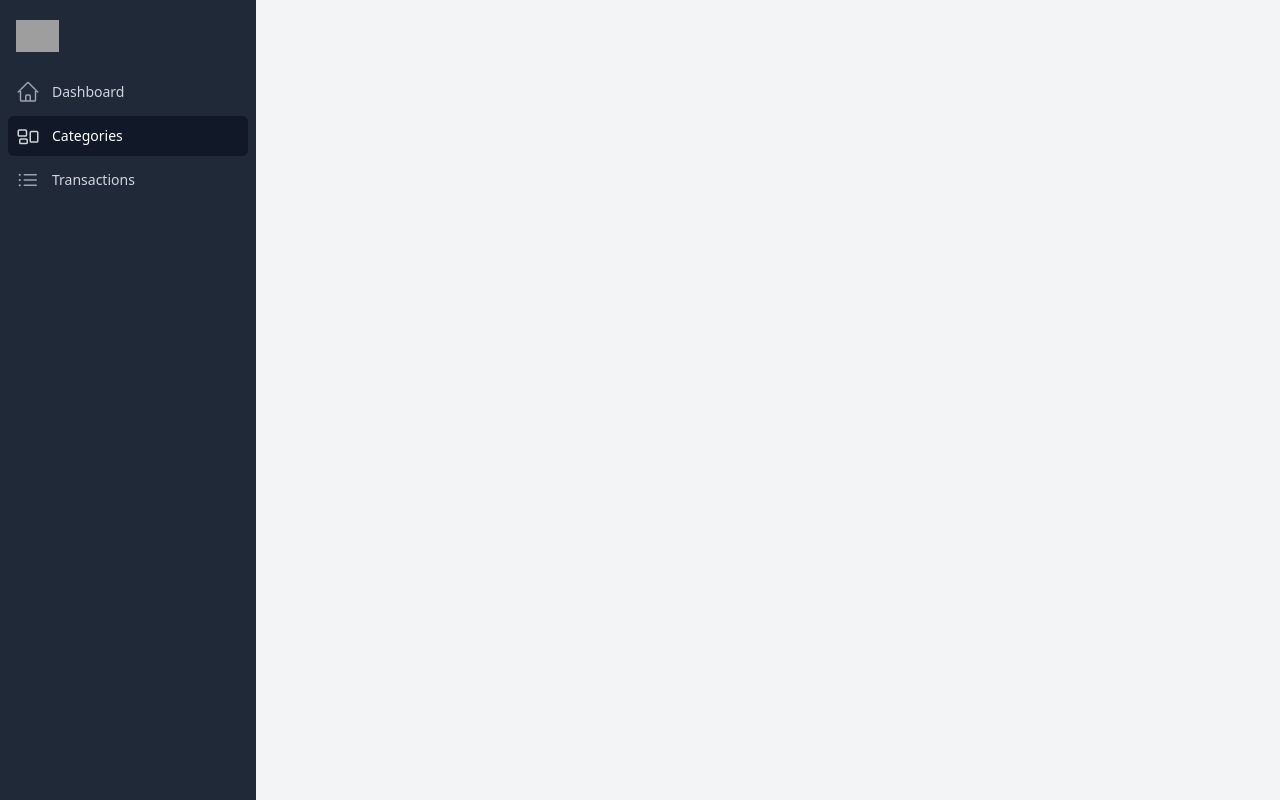
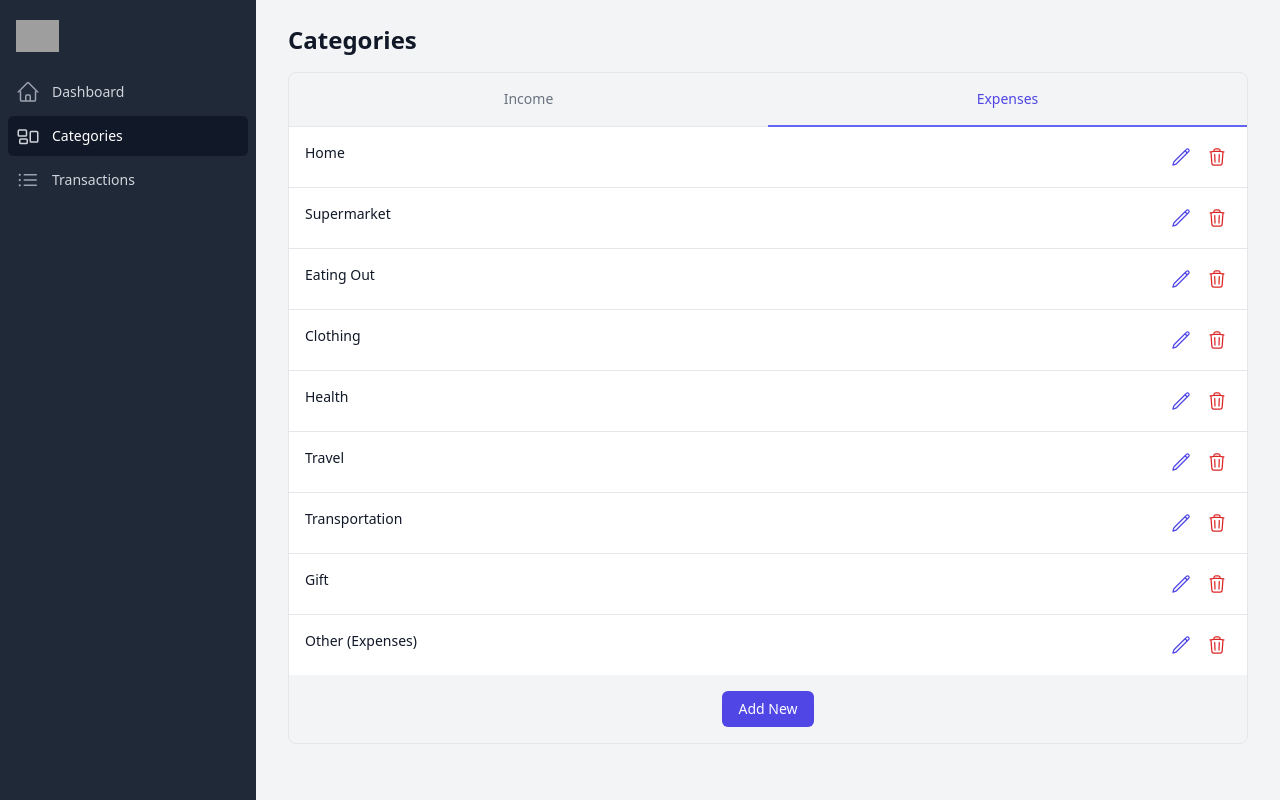
Before and after one commit to tatasadi/react-money-manager, a React (Vite) app: page /categories/expenses in a window 1280 px wide. Built offline with nearby package versions, Linux system fonts and the light colour scheme; grey boxes are pictures that could not be loaded.

Commit message:
refactor tabs

```diff
--- a/src/App.tsx
+++ b/src/App.tsx
@@ -206,7 +206,7 @@ export default function App() {
             <Route path="/" element={<Dashboard />} />
             <Route path="/categories" element={<Categories />}>
               <Route path="income" element={<CategoriesTab />} />
-              <Route path="expense" element={<CategoriesTab />} />
+              <Route path="expenses" element={<CategoriesTab />} />
             </Route>
             <Route path="/transactions" element={<Transactions />} />
           </Routes>
--- a/src/components/Tabs.tsx
+++ b/src/components/Tabs.tsx
@@ -2,12 +2,15 @@ import { useEffect } from "react";
 import { NavLink, Outlet, useLocation, useNavigate } from "react-router-dom";
 import { classNames } from "../utils";
 
-export default function Tabs({ tabs, selectValue, updateTab }) {
+export default function Tabs({ tabs, updateTab }) {
   const navigate = useNavigate();
   const { pathname } = useLocation();
 
+  const currentTab = pathname.split("/").at(-1) ?? "";
+  const selectValue = currentTab.charAt(0).toUpperCase() + currentTab.slice(1);
+
   useEffect(() => {
-    updateTab(pathname.split("/").at(-1));
+    updateTab(currentTab);
   }, []);
 
   function handleSelectChange(e) {
--- a/src/components/categories/Categories.tsx
+++ b/src/components/categories/Categories.tsx
@@ -6,7 +6,7 @@ import Tabs from "../Tabs";
 
 const tabs = [
   { name: "Income", href: "income" },
-  { name: "Expense", href: "expense" },
+  { name: "Expenses", href: "expenses" },
 ];
 
 export default function Categories() {
@@ -14,7 +14,6 @@ export default function Categories() {
   const navigate = useNavigate();
 
   const { pathname } = useLocation();
-  const selectValue = pathname === "/categories/income" ? "Income" : "Expense";
 
   useEffect(() => {
     if (pathname === "/categories") {
@@ -32,7 +31,7 @@ export default function Categories() {
       <div className="mx-auto max-w-7xl px-4 sm:px-6 lg:px-8">
         <h1 className="text-2xl font-semibold text-gray-900">Categories</h1>
       </div>
-      <Tabs tabs={tabs} selectValue={selectValue} updateTab={updateTab} />
+      <Tabs tabs={tabs} updateTab={updateTab} />
     </div>
   );
 }
--- a/src/components/categories/CategoriesTab.tsx
+++ b/src/components/categories/CategoriesTab.tsx
@@ -22,9 +22,9 @@ export default function CategoriesTab() {
   if (categoriesState.selectedTab === "income") {
     items = categoriesState.categoriesIncome;
     localStorage.setItem("categories_income", JSON.stringify(items));
-  } else if (categoriesState.selectedTab === "expense") {
-    items = categoriesState.categoriesExpense;
-    localStorage.setItem("categories_expense", JSON.stringify(items));
+  } else if (categoriesState.selectedTab === "expenses") {
+    items = categoriesState.categoriesExpenses;
+    localStorage.setItem("categories_expenses", JSON.stringify(items));
   }
 
   const dispatch = useDispatch();
--- a/src/redux/categoriesSlice.ts
+++ b/src/redux/categoriesSlice.ts
@@ -5,7 +5,7 @@ import { v4 as uuidv4 } from "uuid";
 export interface CategoriesState {
   selectedTab: string;
   categoriesIncome: Category[];
-  categoriesExpense: Category[];
+  categoriesExpenses: Category[];
   currentEditingCategory?: Category;
   currentDeletingCategory?: Category;
 }
@@ -17,7 +17,7 @@ let initialState: CategoriesState = {
     { id: "434cd88f-288f-4aa0-a0f1-af6bee4d019e", name: "Financial Income" },
     { id: "09fe9af8-f9b0-4bf4-8fcf-673e1d4efc55", name: "Other (Income)" },
   ],
-  categoriesExpense: [
+  categoriesExpenses: [
     { id: "1e671ae1-429c-4e7f-b4a9-7fad95202bd0", name: "Home" },
     { id: "ff8c7256-b3ea-42ea-b092-7218c3a1cddb", name: "Supermarket" },
     { id: "30c38c18-ce5d-49f1-b5e2-15752613214b", name: "Eating Out" },
@@ -26,7 +26,7 @@ let initialState: CategoriesState = {
     { id: "db365832-0b17-4ce2-8797-3bc0ce8cf0b6", name: "Travel" },
     { id: "a992d9d0-2fb9-42dc-b012-4ba2e3df31a3", name: "Transportation" },
     { id: "adef755b-7a3b-41ef-806e-dee157245c6b", name: "Gift" },
-    { id: "213de0f9-2d79-453d-82cc-95a1f192e58c", name: "Other (Expense)" },
+    { id: "213de0f9-2d79-453d-82cc-95a1f192e58c", name: "Other (Expenses)" },
   ],
 };
 
@@ -37,11 +37,11 @@ try {
   if (categoriesIncomeInLocalStorage) {
     initialState.categoriesIncome = categoriesIncomeInLocalStorage;
   }
-  const categoriesExpenseInLocalStorage = JSON.parse(
-    localStorage.getItem("categories_expense")
+  const categoriesExpensesInLocalStorage = JSON.parse(
+    localStorage.getItem("categories_expenses")
   );
-  if (categoriesExpenseInLocalStorage) {
-    initialState.categoriesExpense = categoriesExpenseInLocalStorage;
+  if (categoriesExpensesInLocalStorage) {
+    initialState.categoriesExpenses = categoriesExpensesInLocalStorage;
   }
 } catch {
   console.error("The categories could not be parsed into JSON.");
@@ -67,8 +67,8 @@ export const categoriesSlice = createSlice({
               ? { ...c, name: action.payload }
               : c
           );
-        case "expense":
-          state.categoriesExpense = state.categoriesExpense.map((c) =>
+        case "expenses":
+          state.categoriesExpenses = state.categoriesExpenses.map((c) =>
             c.id === state.currentEditingCategory?.id
               ? { ...c, name: action.payload }
               : c
@@ -83,9 +83,9 @@ export const categoriesSlice = createSlice({
             ...state.categoriesIncome,
             { id: uuidv4(), name: action.payload },
           ];
-        case "expense":
-          state.categoriesExpense = [
-            ...state.categoriesExpense,
+        case "expenses":
+          state.categoriesExpenses = [
+            ...state.categoriesExpenses,
             { id: uuidv4(), name: action.payload },
           ];
       }
@@ -97,8 +97,8 @@ export const categoriesSlice = createSlice({
           state.categoriesIncome = state.categoriesIncome.filter(
             (c) => c.id !== state.currentDeletingCategory?.id
           );
-        case "expense":
-          state.categoriesExpense = state.categoriesExpense.filter(
+        case "expenses":
+          state.categoriesExpenses = state.categoriesExpenses.filter(
             (c) => c.id !== state.currentDeletingCategory?.id
           );
       }
```
